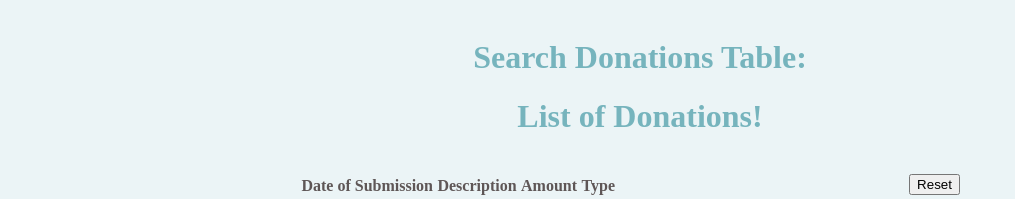
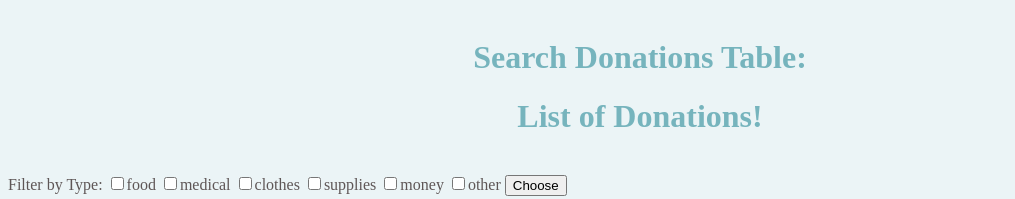
Before and after one commit to cs304-fa18/semester-project-rad, a Flask app: page /sortBy/ in a window 1280 px wide. Shown: the part 69-268 px from the top of the page, without its empty margins (0-1015 px from the left). Run offline with Flask 2, Linux system fonts and the light colour scheme; tables that the repository leaves empty hold one stand-in row (values such as "Sample post"); some libraries are stand-ins or nearby versions.

Commit message:
added filters to donation page

```diff
--- a/app.py
+++ b/app.py
@@ -110,7 +110,7 @@ def sortDonations():
 @app.route('/filterDonationType/', methods=["GET", "POST"])
 def filterDonationType():
     conn = search_donation_history.getConn('c9')
-    selectedType = request.form.get("menu-tt")
+    selectedType = request.form.get("type")
     donationByType = search_donation_history.getDonationByType(conn, selectedType)
     if (len(donationByType) == 0):
         flash("There have been no donations of type: " + selectedType)
--- a/search_donation_history.py
+++ b/search_donation_history.py
@@ -15,7 +15,7 @@ def getConn(db):
     """A function that opens a connection with the database
     """
     return MySQLdb.connect(host='localhost',
-                           user='cotequotey',
+                           user='hweissma',
                            passwd='',
                            db=db)
 
@@ -98,8 +98,8 @@ def getDonationByDonorName(conn, donorName, rowType='dictionary'):
 def getDonationByType(conn, itemType):
     """Returns all donations of a specific type."""
     curs = conn.cursor(MySQLdb.cursors.DictCursor)
-    curs.execute('''select donationID, submitDate,
-    amount, `type` from donation where `type` = %s''', [itemType])
+    curs.execute('''select description, donationID, submitDate,
+    amount, type  from donation where `type` = %s''', [itemType])
     return curs.fetchall()
 
 if __name__ == '__main__':
--- a/templates/donations.html
+++ b/templates/donations.html
@@ -7,6 +7,17 @@
 {% endblock %}
 
 {% block content %}
+
+    <form name="FilterForm" id="FilterForm" action="/filterDonationType/" method="POST">
+        <label>Filter by Type:</label>
+        <input type="checkbox" name="type" value="food" />food</label>
+        <input type="checkbox" name="type"  value="medical" />medical</label>
+        <input type="checkbox" name="type"  value="clothes" />clothes</label>
+        <input type="checkbox" name="type"  value="supplies" />supplies</label>
+        <input type="checkbox" name="type"  value="money" />money</label>
+        <input type="checkbox" name="type" value="other" />other</label>
+        <input type="submit" name="submit-btn" value="Choose">
+    </form>
 
     <div id="sort">
     <form method=POST action="/reset/">
```
